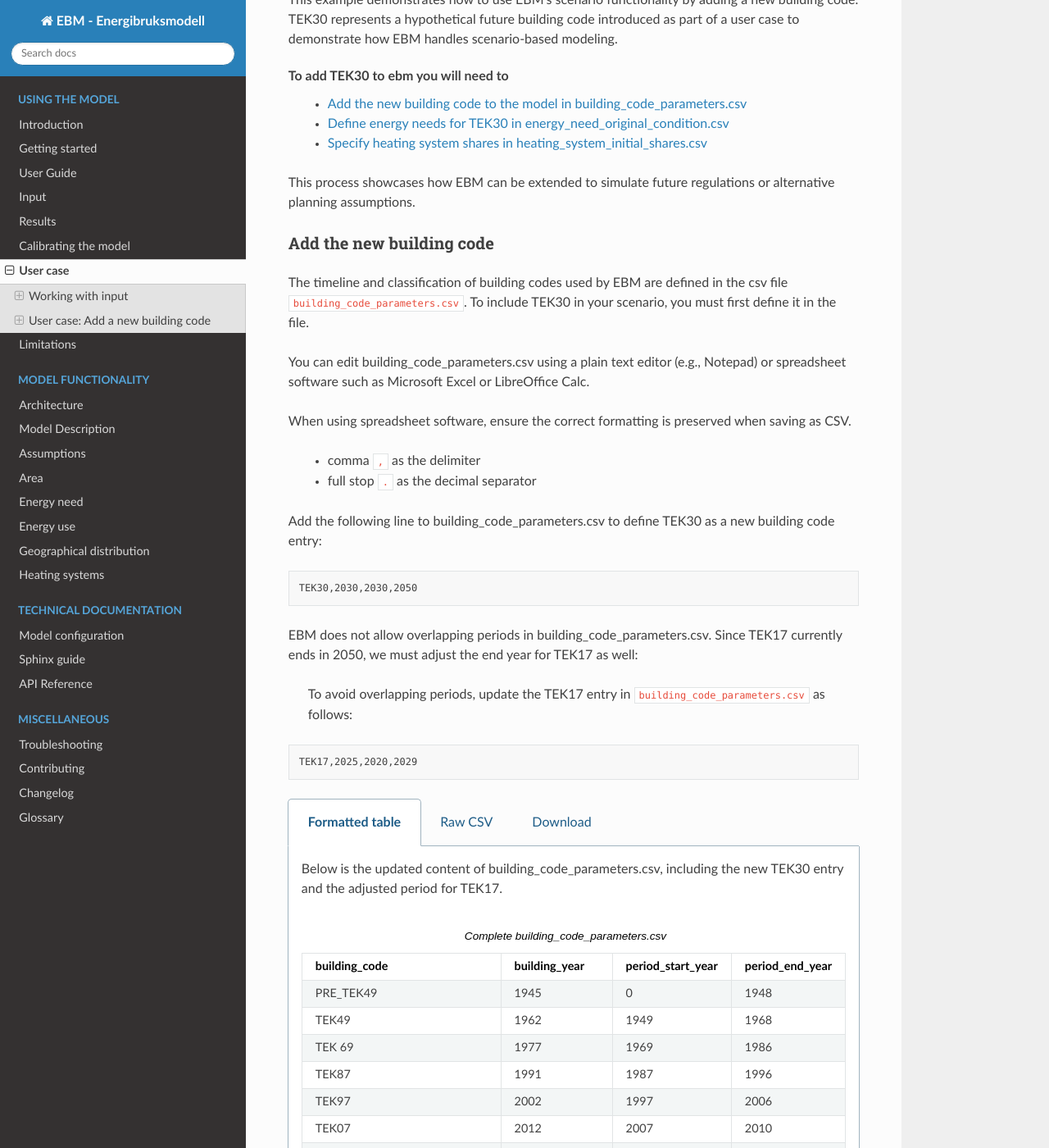
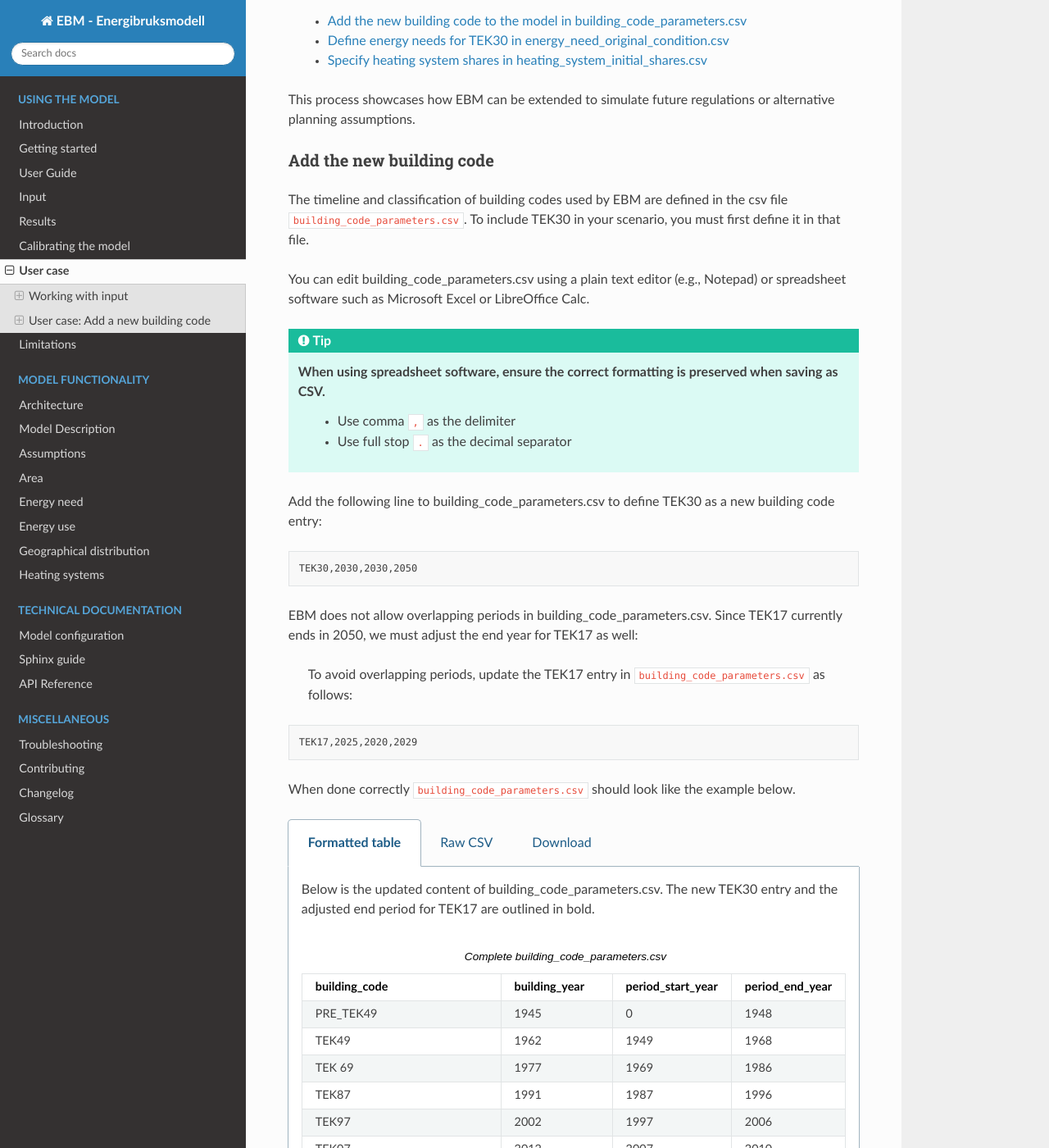
Before and after one commit to NVE/ebm, a Sphinx documentation site: the page built from docs/source/user_case.rst, in a window 1280 px wide and 1400 px high, scrolled down 1500 px. Shown: the whole window at 82% size. Built offline with Sphinx 7.4.7 and the Read the Docs theme 3.1.0, drawn with Linux system fonts in a browser that asks for light colours; some of the changed text lies outside the part shown.

```diff
--- a/docs/source/user_case.rst
+++ b/docs/source/user_case.rst
@@ -82,7 +80,7 @@
 +++++++++++++++++++++++++
 
 The timeline and classification of building codes used by EBM are defined in the csv file ``building_code_parameters.csv``.
-To include TEK30 in your scenario, you must first define it in the file.
+To include TEK30 in your scenario, you must first define it in that file.
 
 You can edit building_code_parameters.csv using a
 plain text editor (e.g., Notepad) or spreadsheet software such as Microsoft Excel or LibreOffice Calc.
@@ -90,10 +88,9 @@
 
 .. tip::
 
-When using spreadsheet software, ensure the correct formatting is preserved when saving as CSV.
-
-    - comma ``,`` as the delimiter
-    - full stop ``.`` as the decimal separator
+   When using spreadsheet software, ensure the correct formatting is preserved when saving as CSV.
+    - Use comma ``,`` as the delimiter
+    - Use full stop ``.`` as the decimal separator
 
 
 .. Set the following values in building_code_parameters.csv:
@@ -118,11 +115,13 @@
    TEK17,2025,2020,2029
 
 
+When done correctly ``building_code_parameters.csv`` should look like the example below.
+
 .. tabs::
 
    .. tab:: Formatted table
 
-        Below is the updated content of building_code_parameters.csv, including the new TEK30 entry and the adjusted period for TEK17.
+        Below is the updated content of building_code_parameters.csv. The new TEK30 entry and the adjusted end period for TEK17 are outlined in bold.
 
         .. csv-table:: Complete building_code_parameters.csv
            :header: "building_code", "building_year", "period_start_year", "period_end_year"
@@ -157,7 +156,7 @@
 
    .. tab:: Download
 
-        `Download building_code_parameters.csv <_static/user_case/tek30/building_code_parameters.csv>`_
+        Optionally, `Download building_code_parameters.csv <_static/user_case/tek30/building_code_parameters.csv>`_ working example.
 
 Define energy needs for TEK30
 +++++++++++++++++++++++++++++
```
Also changed, not shown: other parts of docs/source/user_case.rst (+5 -7 lines).
